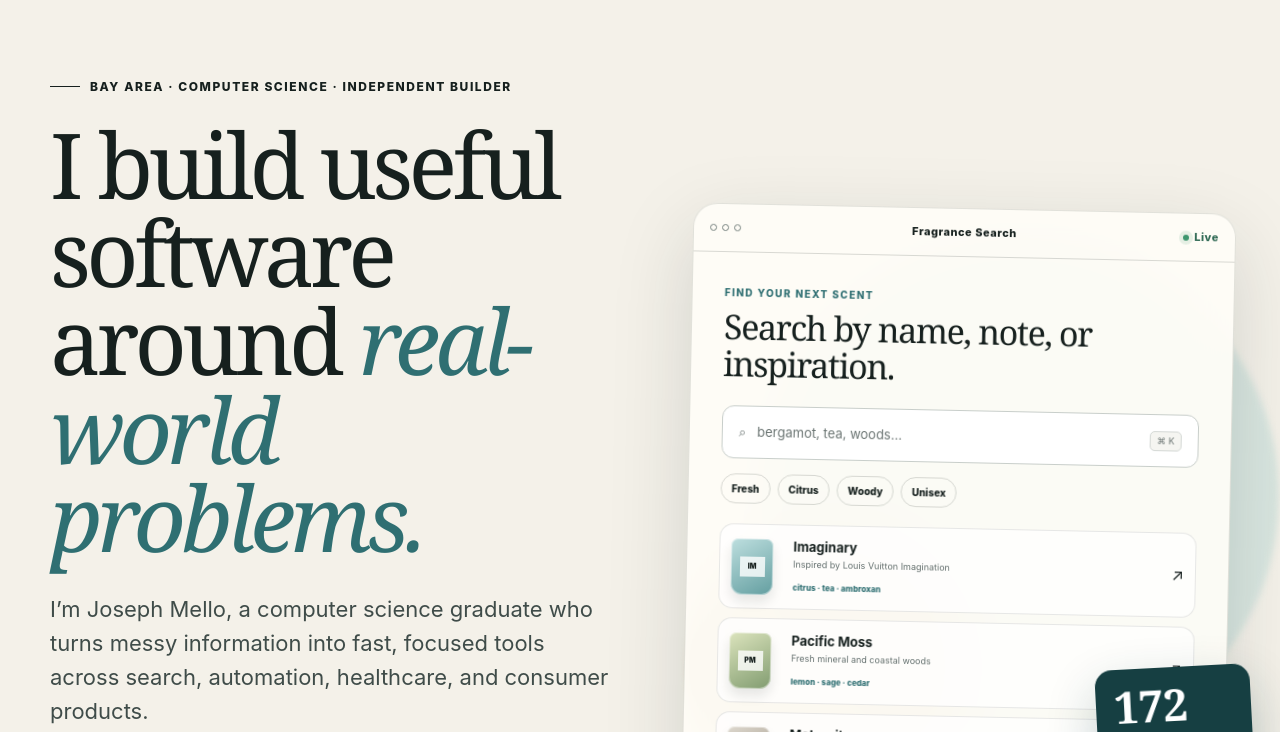
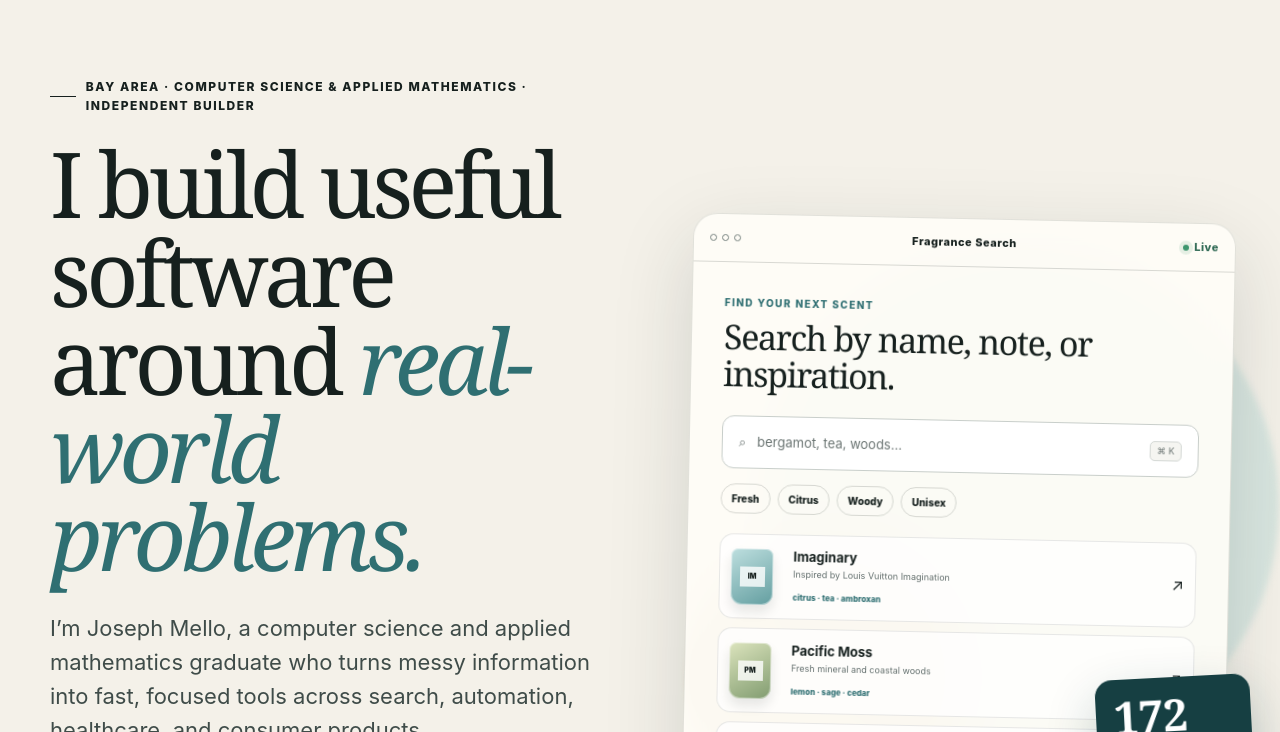
Before and after one commit to MelloJ650/MelloJ650.github.io, a plain HTML site: page index.html in a window 1280 px wide. Shown: the part 58-790 px from the top of the page. Drawn offline with Linux system fonts and the light colour scheme.

Commit message:
& applied math

```diff
--- a/index.html
+++ b/index.html
@@ -41,10 +41,10 @@
     <section class="hero" id="top">
       <div class="shell hero-grid">
         <div class="hero-copy reveal">
-          <p class="eyebrow"><span></span> Bay Area · Computer Science · Independent Builder</p>
+          <p class="eyebrow"><span></span> Bay Area · Computer Science & Applied Mathematics · Independent Builder</p>
           <h1>I build useful software around <em>real-world problems.</em></h1>
           <p class="hero-lede">
-            I’m Joseph Mello, a computer science graduate who turns messy information into fast, focused tools across search, automation, healthcare, and consumer products.
+            I’m Joseph Mello, a computer science and applied mathematics graduate who turns messy information into fast, focused tools across search, automation, healthcare, and consumer products.
           </p>
           <div class="hero-actions">
             <a class="button button-primary" href="#work">See selected work <span aria-hidden="true">↘</span></a>
```
